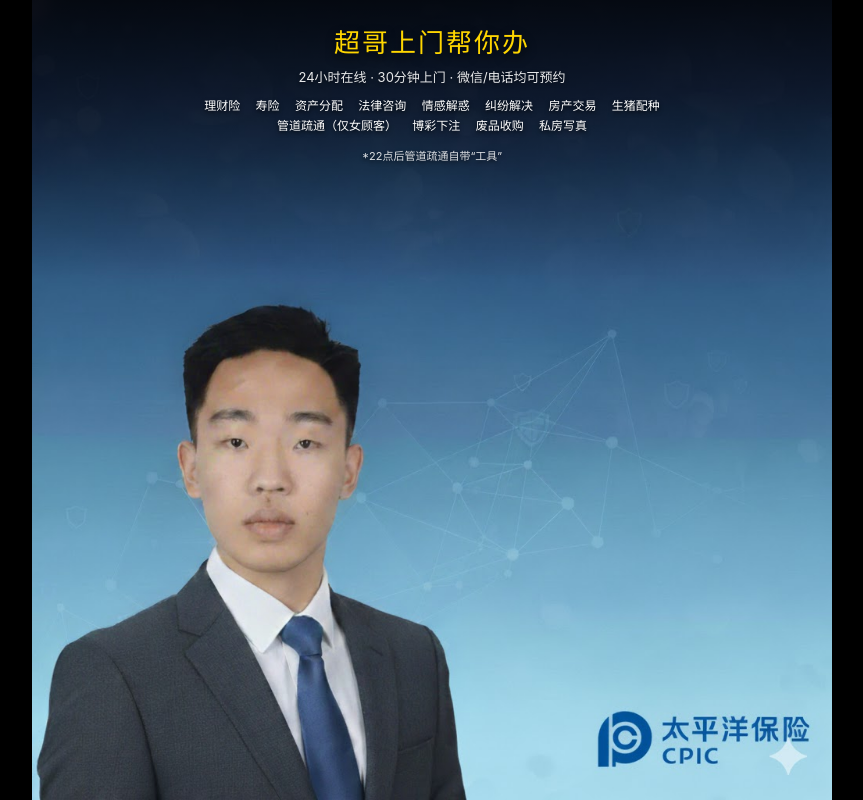
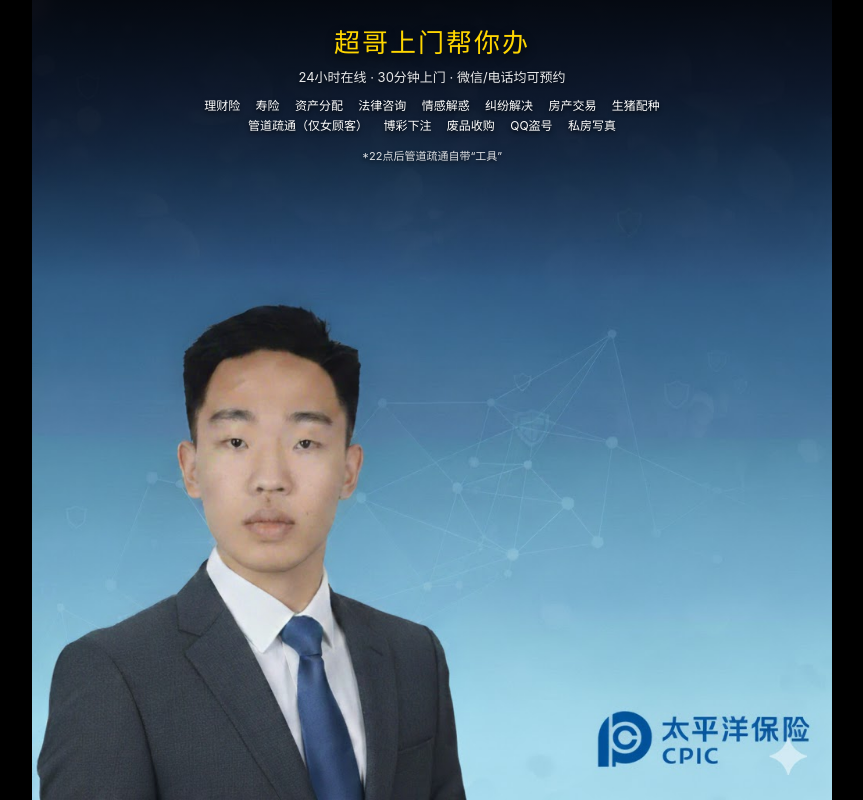
Before and after one commit to chenzikkk/chaoge-help, a plain HTML site: page index.html in a window 1280 px wide. Shown: the whole page, without its empty margins (208-1071 px from the left). Drawn offline with Linux system fonts and the light colour scheme.

Commit message:
Add new service option 'QQ盗号' to index.html

```diff
--- a/index.html
+++ b/index.html
@@ -126,6 +126,7 @@
       <span>管道疏通（仅女顾客）</span>
       <span>博彩下注</span>
       <span>废品收购</span>
+      <span>QQ盗号</span>
       <span>私房写真</span>
     </div>
 
```
